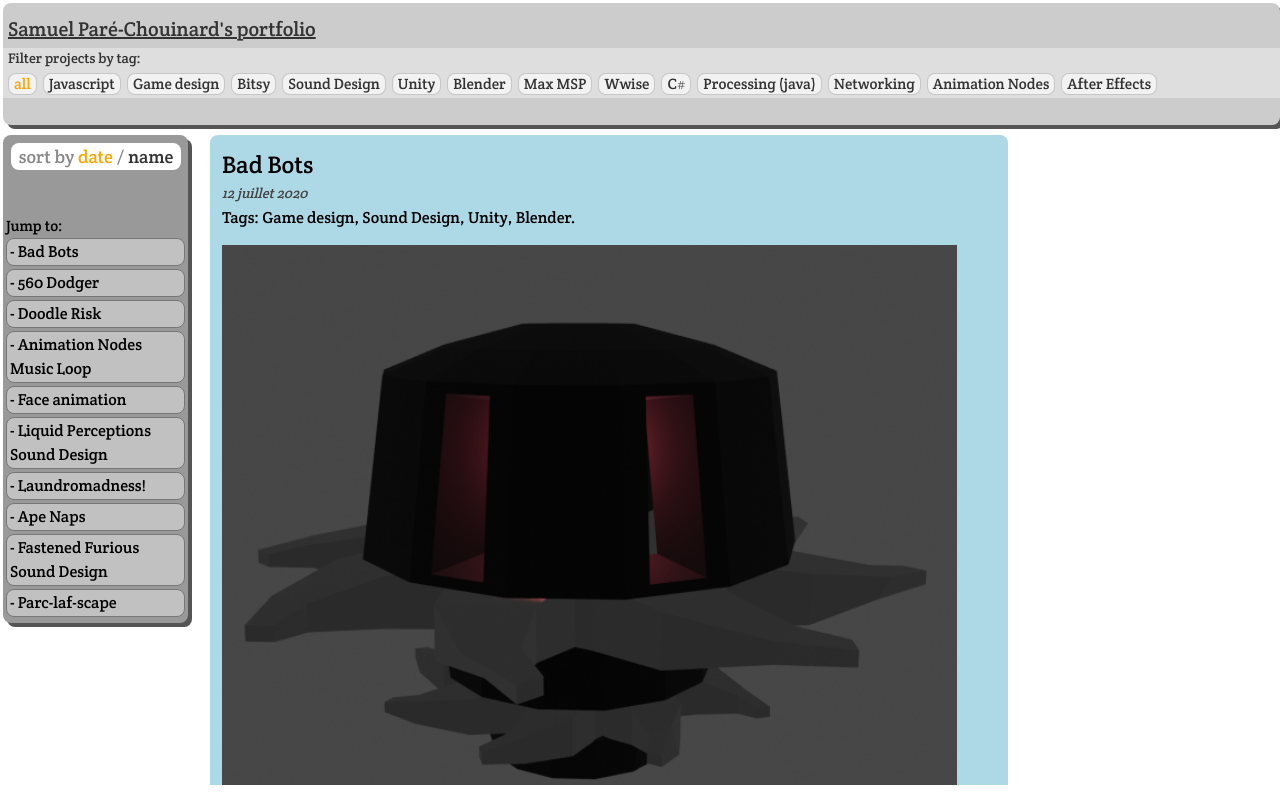
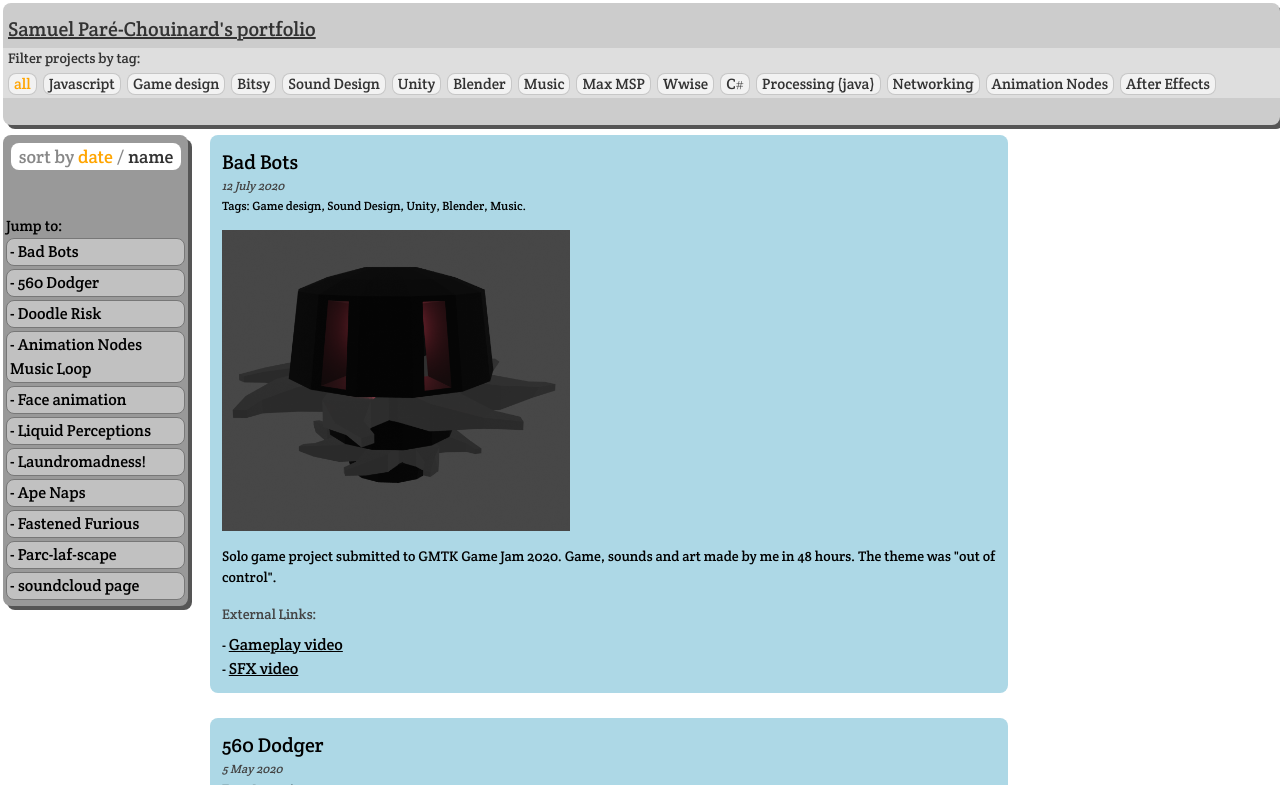
Before and after one commit to miwamiwa/pf, a plain HTML site: page index.html in a window 1280 px wide. Drawn offline with nearby package versions, Linux system fonts and the light colour scheme; a web font is replaced by a local one.

Commit message:
layout update

```diff
--- a/css/style.css
+++ b/css/style.css
@@ -151,10 +151,10 @@ color:white;
   padding:12px;
 }
 .wallElementTitle{
-  font-size:24px;
+  font-size:20px;
 }
 .wallElementDateBox{
-  font-size:14px;
+  font-size:12px;
   font-style:italic;
   color:#444f;
   margin-bottom:2px;
@@ -163,7 +163,7 @@ color:white;
   font-size:14px;
 }
 .wallElementTagList{
-  font-size:16px;
+  font-size:12px;
 }
 
 .coverImageContainer{
@@ -174,7 +174,7 @@ background-color:#0000;
 .loadedImageContainer{
   background-color:#0000;
   width:auto;
-  max-width:95%;
+  max-width:45%;
   height:auto;
   margin-bottom:15px;
   margin-top:15px;
@@ -218,11 +218,11 @@ background-color:#0000;
 
 
 .externalLinksBox{
-  margin-top:4vmin;
+  margin-top:2vmin;
 }
 .externalLinksDescription{
-  margin-bottom:2vmin;
-  font-size:16px;
+  margin-bottom:1vmin;
+  font-size:14px;
   color:#444f;
 }
 .externalLinkEntry{
--- a/js/entries.js
+++ b/js/entries.js
@@ -79,8 +79,8 @@ let projectDescriptions = [
 
 {
   title: 'Bad Bots',
-  fullDescription: 'Solo game project submitted to GMTK Game Jam 2020. Game, sound and art made by me in 48 hours. The theme was "out of control".',
-  tags:['Game design','Sound Design','Unity','Blender'],
+  fullDescription: 'Solo game project submitted to GMTK Game Jam 2020. Game, sounds and art made by me in 48 hours. The theme was "out of control".',
+  tags:['Game design','Sound Design','Unity','Blender',"Music"],
   date:[12,07,2020],
   coverImage:'badbot.png',
   externalLinks:[
@@ -128,7 +128,7 @@ let projectDescriptions = [
 
   //******************** LIQUID PERCEPTIONS ******************************
   {
-  title:"Liquid Perceptions Sound Design",
+  title:"Liquid Perceptions",
   fullDescription:"Liquid Perceptions is a research-creation project by Olivia McGilchrist, Seyed M. Tabatabaei, Julia Salles and Dougy Hérard at the Milieux Institute at Concordia Univeristy, for which I provided some sound design work. "
   +"<br><br>In this dual VR and non-VR experience, two players compete by catching as many fish as they can on a touch screen while a third player, wearing the VR set, witnesses directly the ecological damage of the first two players' fishing, as they swim across the increasingly dangerous underwater environment that lies beneath."
   +"<br>I created sound effects and edited provided musical material to create different soundtracks for the underwater environment (for the VR user's headphones) and overwater (speakers heard by everyone).<br> I programmed the soundtrack in Max MSP (communicating with the Unity project using OSC), to route the soundtracks easily and to allow for some sound design experimentation. The final result featured use of granulation to handle large amounts of sound emitting objects, and some basic motion mapping.",
@@ -144,13 +144,13 @@ let projectDescriptions = [
 
   //******************** FASTENED FURIOUS ******************************
   {
-  title:"Fastened Furious Sound Design",
+  title:"Fastened Furious",
   fullDescription:`Fastened Furious was created for the Ubisoft 2019 Game Lab Competition, where the theme was “spectacle.” The game is a race between two teams of two players tethered together, overcoming wacky obstacles and racing to the finish line. Our game was nominated for the Jury's Special Award. (summary and images by Nicole Lin)
 <br><br>I picked and produced sound effects, composed BGM tracks, set up the project in Wwise and scripted audio triggers in C#. The soundtrack featured midi instruments that would interchange during gameplay, using tools included in Wwise and some C# scripting on the Unity side.
 <br><br>Collaborators: Dougy Herard, Zied Jebali, Hiu Tung Lam, Ricardo Liganor, Melissa Lim, Nicole Lin, Scott Smith`,
   coverVideo:`<iframe src="https://player.vimeo.com/video/395510779" width="640" height="360" frameborder="0" allow="autoplay; fullscreen" allowfullscreen></iframe>
   <div class="videoCredits">Sneak peak video by Dougy Hérard</div>`, // OR coverVideo:"<iframe>",
-  tags:["Sound Design","Wwise", "Unity", "C#"],
+  tags:["Sound Design","Wwise", "Unity", "C#","Music"],
   date:[1,4,2019],
   soundcloudDescription:"BGM tracks from Fastened Furious:",
   soundcloudLink: `<iframe width="100%" height="300" scrolling="no" frameborder="no" allow="autoplay" src="https://w.soundcloud.com/player/?url=https%3A//api.soundcloud.com/playlists/1007037676%3Fsecret_token%3Ds-i4Q0D&color=%23ff9900&auto_play=false&hide_related=false&show_comments=true&show_user=true&show_reposts=false&show_teaser=true&visual=true"></iframe><div style="font-size: 10px; color: #cccccc;line-break: anywhere;word-break: normal;overflow: hidden;white-space: nowrap;text-overflow: ellipsis; font-family: Interstate,Lucida Grande,Lucida Sans Unicode,Lucida Sans,Garuda,Verdana,Tahoma,sans-serif;font-weight: 100;"><a href="https://soundcloud.com/zpoon" title="zpoon" target="_blank" style="color: #cccccc; text-decoration: none;">zpoon</a> · <a href="https://soundcloud.com/zpoon/sets/fastened-furious-soundtrack-1/s-i4Q0D" title="fastened furious soundtrack" target="_blank" style="color: #cccccc; text-decoration: none;">fastened furious soundtrack</a></div>`,
@@ -193,6 +193,16 @@ date:[15,4,2020],
 },
 
 {
+  title:'soundcloud page',
+  fullDescription:'Selected musical examples',
+  //coverImage:'',
+tags:['Music'],
+date:[12,12,2012],
+soundcloudLink:`<iframe width="100%" height="300" scrolling="no" frameborder="no" allow="autoplay" src="https://w.soundcloud.com/player/?url=https%3A//api.soundcloud.com/playlists/1096301104&color=%23ff9900&auto_play=false&hide_related=false&show_comments=true&show_user=true&show_reposts=false&show_teaser=true&visual=true"></iframe><div style="font-size: 10px; color: #cccccc;line-break: anywhere;word-break: normal;overflow: hidden;white-space: nowrap;text-overflow: ellipsis; font-family: Interstate,Lucida Grande,Lucida Sans Unicode,Lucida Sans,Garuda,Verdana,Tahoma,sans-serif;font-weight: 100;"><a href="https://soundcloud.com/zpoon" title="zpoon" target="_blank" style="color: #cccccc; text-decoration: none;">zpoon</a> · <a href="https://soundcloud.com/zpoon/sets/featured" title="featured" target="_blank" style="color: #cccccc; text-decoration: none;">featured</a></div>`
+
+},
+
+{
 title:"Face animation",
 fullDescription:"Short video made for CART 362 3D Digital Production class. Audio from Jaden Smith Reads Mind Blowing Facts About The Universe.",
 coverVideo:`<iframe width="560" height="315" src="https://www.youtube.com/embed/CuWQTk93K_s" frameborder="0" allow="accelerometer; autoplay; encrypted-media; gyroscope; picture-in-picture" allowfullscreen></iframe>`,
--- a/js/entryClass.js
+++ b/js/entryClass.js
@@ -31,18 +31,18 @@ addWallElement(){
 
   let month="";
   switch(this.info.date[1]){
-    case 1: month="janvier"; break;
-    case 2: month="fevrier"; break;
-    case 3: month="mars"; break;
-    case 4: month="avril"; break;
-    case 5: month="mai"; break;
-    case 6: month="juin"; break;
-    case 7: month="juillet"; break;
-    case 8: month="aout"; break;
-    case 9: month="septembre"; break;
-    case 10: month="octobre"; break;
-    case 11: month="novembre"; break;
-    case 12: month="decembre"; break;
+    case 1: month="January"; break;
+    case 2: month="February"; break;
+    case 3: month="March"; break;
+    case 4: month="April"; break;
+    case 5: month="May"; break;
+    case 6: month="June"; break;
+    case 7: month="July"; break;
+    case 8: month="August"; break;
+    case 9: month="September"; break;
+    case 10: month="October"; break;
+    case 11: month="November"; break;
+    case 12: month="December"; break;
   }
   let date = this.info.date[0] +" "+month+" "+this.info.date[2];
 
```
